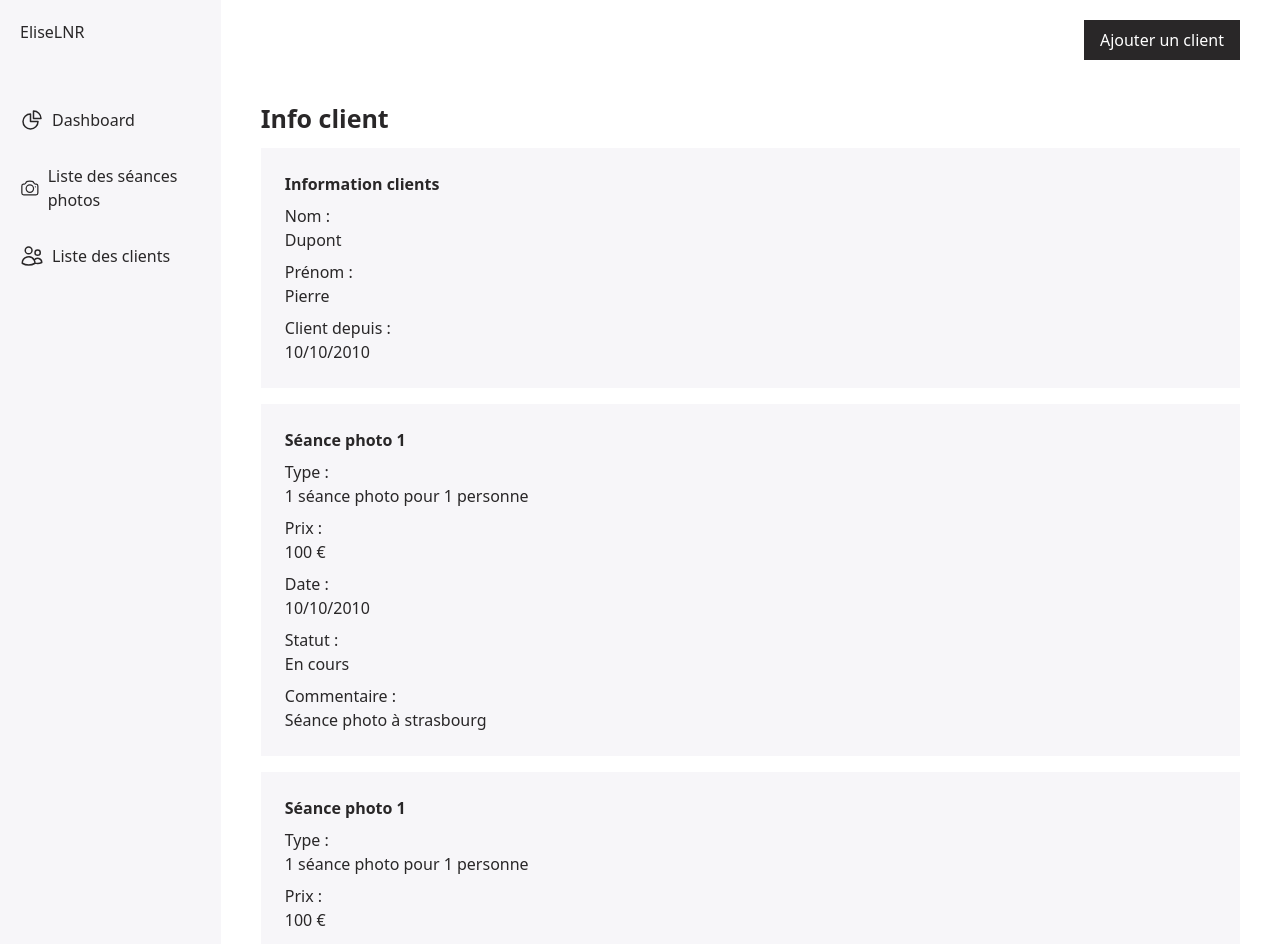
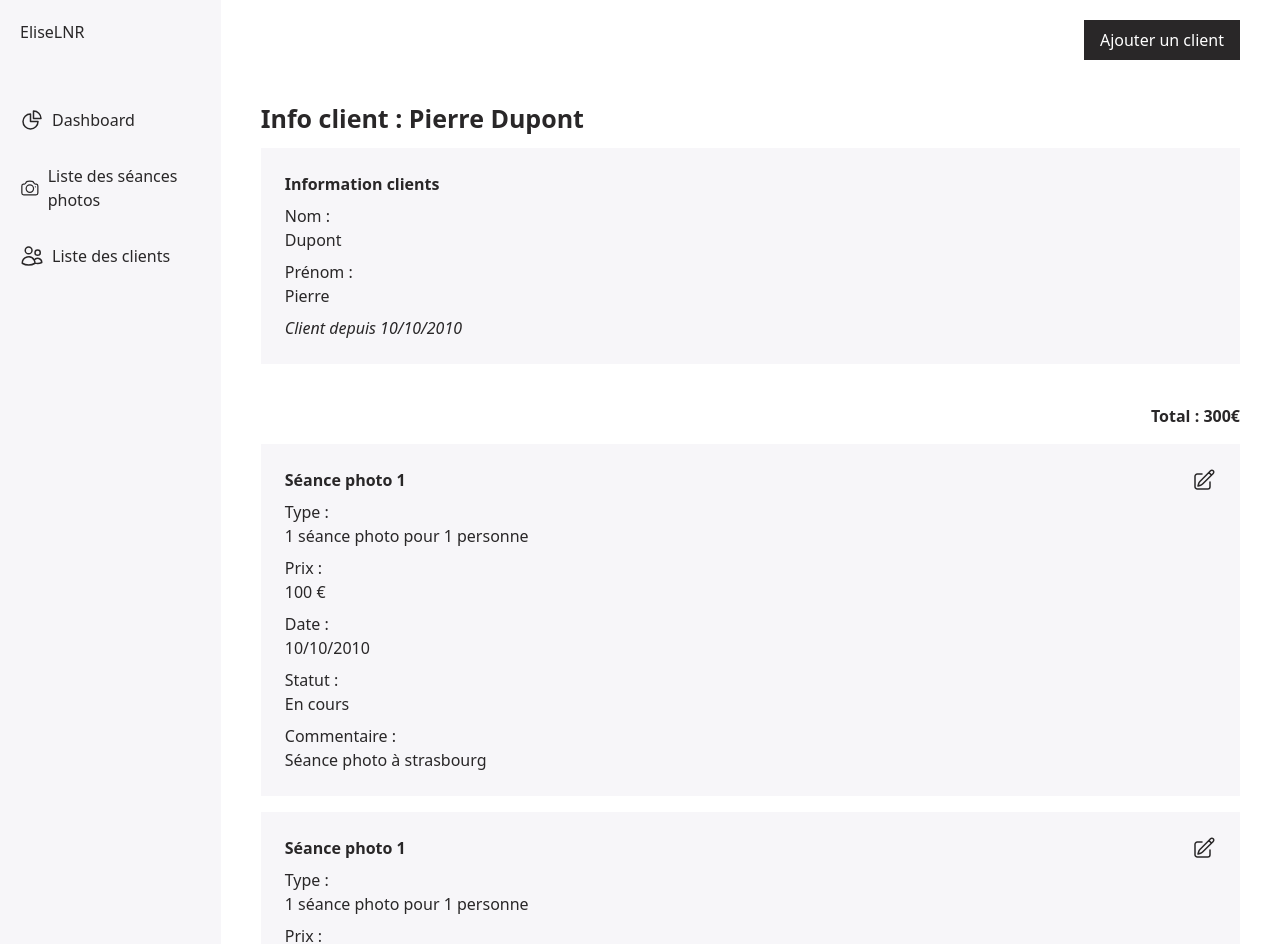
Before and after one commit to EliseLei/eliselnr-backoffice, a React (Create React App) app: page /client-detail in a window 1280 px wide. Shown: the top 944 px of the page. Built offline with nearby package versions, Linux system fonts and the light colour scheme.

Commit message:
update client detail

```diff
--- a/src/Pages/ClientDetails.jsx
+++ b/src/Pages/ClientDetails.jsx
@@ -5,7 +5,7 @@ class ClientDetails extends Component {
   render() {
     return (
       <div className="p-10">
-        <h1>Info client</h1>
+        <h1>Info client : Pierre Dupont</h1>
 
         <div className="p-6 bg-secondary">
           <h2>Information clients</h2>
@@ -18,11 +18,31 @@ class ClientDetails extends Component {
             <p>Pierre</p>
           </div>
           <div className="mt-2">
-            <p>Client depuis : </p>
-            <p>10/10/2010</p>
+            <p className="italic">Client depuis 10/10/2010 </p>
           </div>
         </div>
-        <div className="mt-4 p-6 bg-secondary">
+        <div className="mt-10 text-right">
+          <h2>
+            Total : <b>300€</b>
+          </h2>
+        </div>
+        <div className="mt-4 p-6 bg-secondary relative">
+          <span className="absolute right-6 top-6">
+            <svg
+              xmlns="http://www.w3.org/2000/svg"
+              fill="none"
+              viewBox="0 0 24 24"
+              strokeWidth={1.5}
+              stroke="currentColor"
+              className="size-6"
+            >
+              <path
+                strokeLinecap="round"
+                strokeLinejoin="round"
+                d="m16.862 4.487 1.687-1.688a1.875 1.875 0 1 1 2.652 2.652L10.582 16.07a4.5 4.5 0 0 1-1.897 1.13L6 18l.8-2.685a4.5 4.5 0 0 1 1.13-1.897l8.932-8.931Zm0 0L19.5 7.125M18 14v4.75A2.25 2.25 0 0 1 15.75 21H5.25A2.25 2.25 0 0 1 3 18.75V8.25A2.25 2.25 0 0 1 5.25 6H10"
+              />
+            </svg>
+          </span>
           <h2>Séance photo 1</h2>
           <div className="mt-2">
             <p>Type : </p>
@@ -45,7 +65,24 @@ class ClientDetails extends Component {
             <p>Séance photo à strasbourg</p>
           </div>
         </div>
-        <div className="mt-4 p-6 bg-secondary">
+        <div className="mt-4 p-6 bg-secondary relative">
+          <span className="absolute right-6 top-6">
+            <svg
+              xmlns="http://www.w3.org/2000/svg"
+              fill="none"
+              viewBox="0 0 24 24"
+              strokeWidth={1.5}
+              stroke="currentColor"
+              className="size-6"
+            >
+              <path
+                strokeLinecap="round"
+                strokeLinejoin="round"
+                d="m16.862 4.487 1.687-1.688a1.875 1.875 0 1 1 2.652 2.652L10.582 16.07a4.5 4.5 0 0 1-1.897 1.13L6 18l.8-2.685a4.5 4.5 0 0 1 1.13-1.897l8.932-8.931Zm0 0L19.5 7.125M18 14v4.75A2.25 2.25 0 0 1 15.75 21H5.25A2.25 2.25 0 0 1 3 18.75V8.25A2.25 2.25 0 0 1 5.25 6H10"
+              />
+            </svg>
+          </span>
+
           <h2>Séance photo 1</h2>
           <div className="mt-2">
             <p>Type : </p>
--- a/src/output.css
+++ b/src/output.css
@@ -170,6 +170,24 @@
   }
 }
 @layer utilities {
+  .absolute {
+    position: absolute;
+  }
+  .relative {
+    position: relative;
+  }
+  .top-4 {
+    top: calc(var(--spacing) * 4);
+  }
+  .top-6 {
+    top: calc(var(--spacing) * 6);
+  }
+  .right-4 {
+    right: calc(var(--spacing) * 4);
+  }
+  .right-6 {
+    right: calc(var(--spacing) * 6);
+  }
   .mt-2 {
     margin-top: calc(var(--spacing) * 2);
   }
@@ -188,6 +206,9 @@
   .grid {
     display: grid;
   }
+  .table {
+    display: table;
+  }
   .size-6 {
     width: calc(var(--spacing) * 6);
     height: calc(var(--spacing) * 6);
@@ -204,8 +225,14 @@
   .max-w-sm {
     max-width: var(--container-sm);
   }
+  .border-collapse {
+    border-collapse: collapse;
+  }
   .cursor-pointer {
     cursor: pointer;
+  }
+  .resize {
+    resize: both;
   }
   .grid-cols-2 {
     grid-template-columns: repeat(2, minmax(0, 1fr));
@@ -304,6 +331,21 @@
   .text-red-500 {
     color: var(--color-red-500);
   }
+  .italic {
+    font-style: italic;
+  }
+  .underline {
+    text-decoration-line: underline;
+  }
+  .outline {
+    outline-style: var(--tw-outline-style);
+    outline-width: 1px;
+  }
+  .transition {
+    transition-property: color, background-color, border-color, outline-color, text-decoration-color, fill, stroke, --tw-gradient-from, --tw-gradient-via, --tw-gradient-to, opacity, box-shadow, transform, translate, scale, rotate, filter, -webkit-backdrop-filter, backdrop-filter, display, visibility, content-visibility, overlay, pointer-events;
+    transition-timing-function: var(--tw-ease, var(--default-transition-timing-function));
+    transition-duration: var(--tw-duration, var(--default-transition-duration));
+  }
   .transition-colors {
     transition-property: color, background-color, border-color, outline-color, text-decoration-color, fill, stroke, --tw-gradient-from, --tw-gradient-via, --tw-gradient-to;
     transition-timing-function: var(--tw-ease, var(--default-transition-timing-function));
@@ -396,6 +438,11 @@ input::placeholder {
   syntax: "*";
   inherits: false;
 }
+@property --tw-outline-style {
+  syntax: "*";
+  inherits: false;
+  initial-value: solid;
+}
 @property --tw-duration {
   syntax: "*";
   inherits: false;
@@ -405,6 +452,7 @@ input::placeholder {
     *, ::before, ::after, ::backdrop {
       --tw-border-style: solid;
       --tw-font-weight: initial;
+      --tw-outline-style: solid;
       --tw-duration: initial;
     }
   }
```
